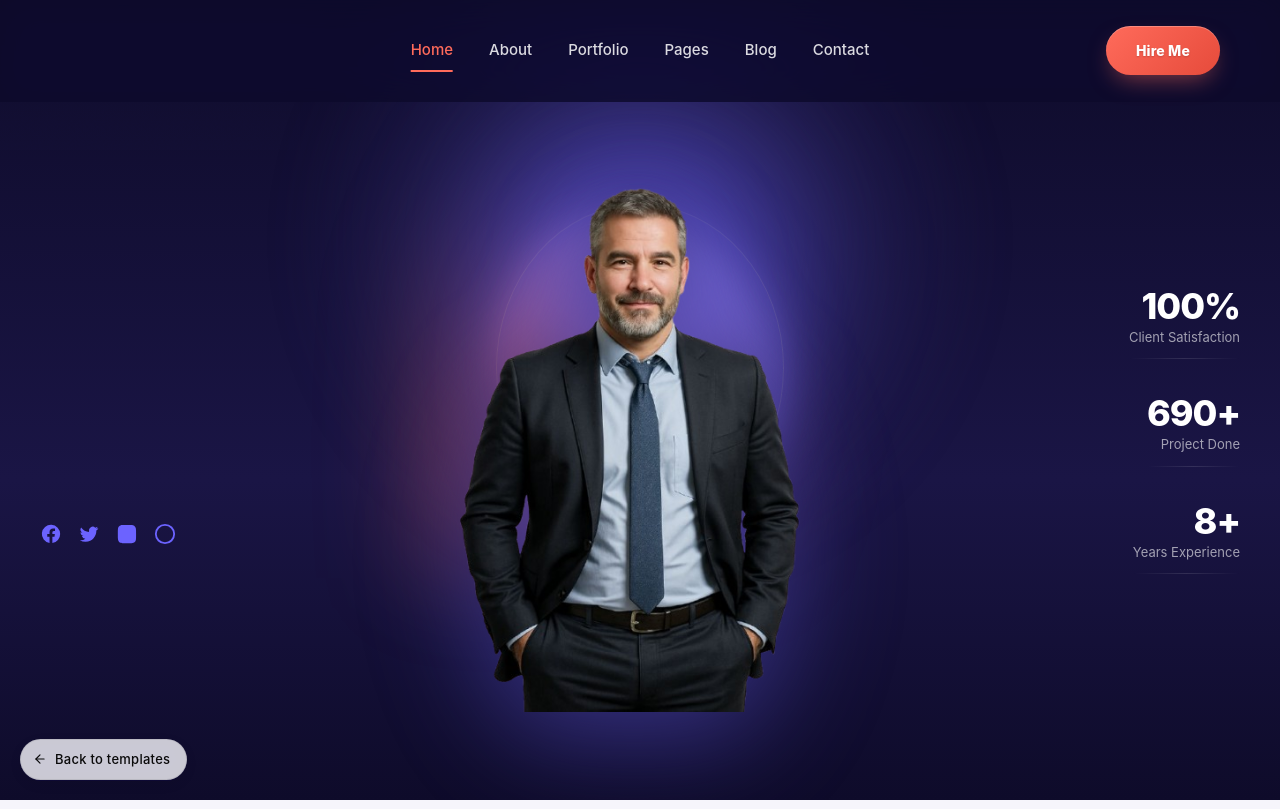
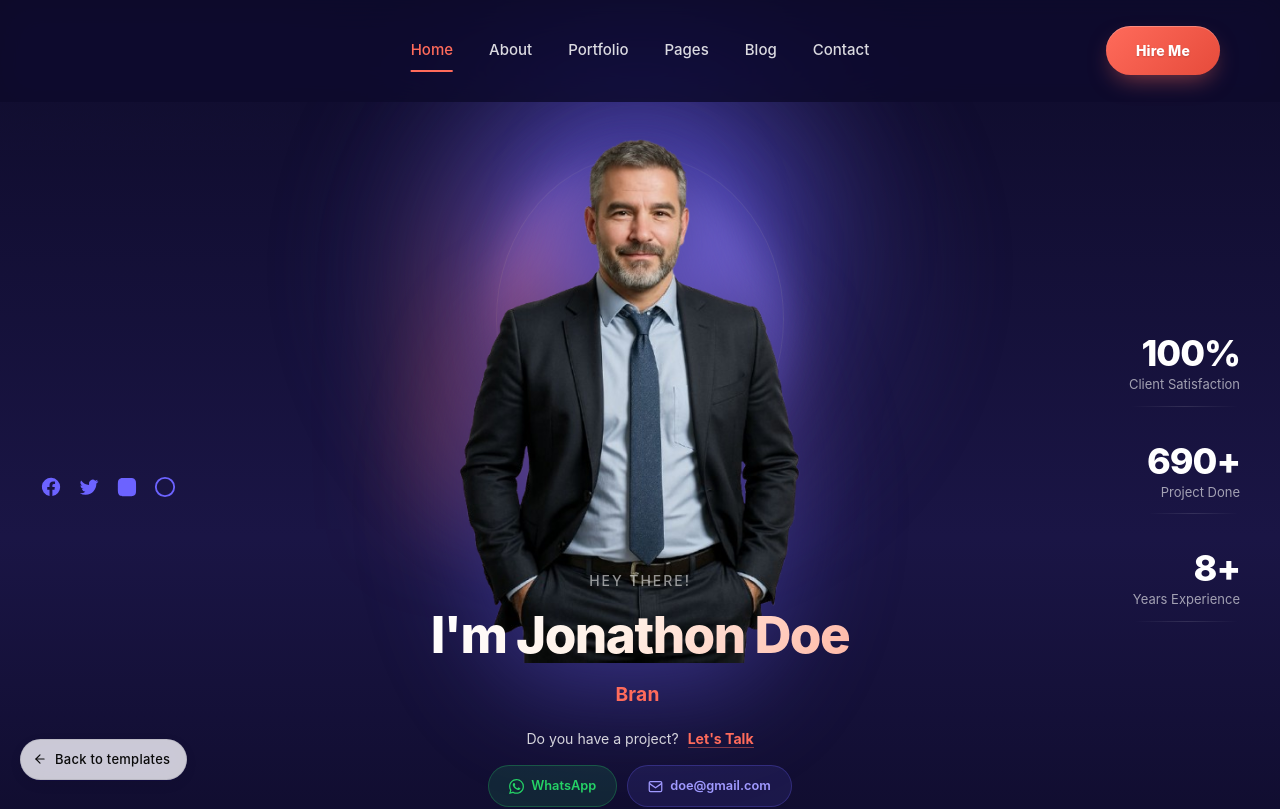
Before and after one commit to joyalvarghese458/template-app, a Next.js app: page /templates/pure in a window 1280 px wide. Shown: the top 809 px of the page. Built offline with nearby package versions, Linux system fonts and the light colour scheme; a web font is replaced by a local one.

Commit message:
changess

```diff
--- a/app/templates/pure/styles.module.css
+++ b/app/templates/pure/styles.module.css
@@ -83,20 +83,7 @@
 }
 
 .badge {
-  display: flex;
-  align-items: center;
-  gap: 14px;
-  background: rgba(255, 255, 255, 0.04);
-  border: 1px solid rgba(255, 255, 255, 0.08);
-  backdrop-filter: blur(10px);
-  -webkit-backdrop-filter: blur(10px);
-  padding: 14px 22px;
-  border-radius: 999px;
-  opacity: 0;
-  transform: translateX(-30px);
-  animation: badgeIn 0.9s cubic-bezier(0.22, 1, 0.36, 1) forwards;
-  width: fit-content;
-  max-width: 320px;
+  display: none;
 }
 
 .badge:nth-child(1) { animation-delay: 0.4s; }
@@ -172,9 +159,9 @@
   display: flex;
   flex-direction: column;
   align-items: center;
-  justify-content: flex-end;
+  justify-content: flex-start;
   z-index: 1;
-  min-height: 380px;
+  min-height: auto;
   width: 100%;
   order: 1;
 }
@@ -271,24 +258,7 @@
 }
 
 .bigName {
-  position: relative;
-  z-index: 2;
-  margin-top: -20px;
-  font-family: "Plus Jakarta Sans", "Inter", sans-serif;
-  font-size: clamp(1.9rem, 6vw, 5rem);
-  font-weight: 800;
-  line-height: 1.05;
-  letter-spacing: -0.03em;
-  background: linear-gradient(120deg, #ffffff 0%, #fff0e6 45%, #ffb9a8 100%);
-  background-clip: text;
-  -webkit-background-clip: text;
-  color: transparent;
-  text-align: center;
-  max-width: 100%;
-  white-space: nowrap;
-  text-shadow: 0 2px 30px rgba(255, 107, 91, 0.25);
-  opacity: 0;
-  animation: nameIn 1.2s 0.4s cubic-bezier(0.22, 1, 0.36, 1) forwards;
+  display: none;
 }
 
 @keyframes nameIn {
@@ -304,12 +274,7 @@
 }
 
 .bigNameSub {
-  margin-top: 16px;
-  text-align: center;
-  color: rgba(255, 255, 255, 0.85);
-  font-size: 15px;
-  opacity: 0;
-  animation: badgeIn 0.9s 1s forwards;
+  display: none;
 }
 
 .bigNameSubLink {
@@ -1200,49 +1165,18 @@
   }
 }
 
-/* ── Mobile hero overrides ─────────────────────────────── */
-
-@media (max-width: 1023px) {
-  /* Stack figure at top, intro below — no bottom-alignment */
-  .heroCenter {
-    justify-content: flex-start;
-    min-height: auto;
-    gap: 0;
-  }
-
-  /* Hide desktop name overlay + sub-line on mobile */
-  .bigName {
-    display: none;
-  }
-
-  .bigNameSub {
-    display: none;
-  }
-
-  /* Hide role/email pill badges on mobile (replaced by mobileIntro) */
-  .badge {
-    display: none;
-  }
-}
-
-/* ── Mobile intro block (shown only on mobile) ─────────── */
+/* ── Hero intro — all screens ──────────────────────────── */
 
 .mobileIntro {
   display: flex;
   flex-direction: column;
   align-items: center;
   text-align: center;
-  gap: 14px;
-  padding: 20px 16px 12px;
+  gap: 16px;
+  padding: 20px 16px 8px;
   width: 100%;
   opacity: 0;
   animation: mobileIntroIn 0.7s 0.35s cubic-bezier(0.22, 1, 0.36, 1) forwards;
-}
-
-@media (min-width: 1024px) {
-  .mobileIntro {
-    display: none;
-  }
 }
 
 @keyframes mobileIntroIn {
@@ -1252,19 +1186,19 @@
 
 .mobileIntroHey {
   margin: 0;
-  font-size: clamp(13px, 3.5vw, 15px);
+  font-size: clamp(11px, 1.2vw, 14px);
   font-weight: 500;
-  letter-spacing: 0.12em;
+  letter-spacing: 0.14em;
   text-transform: uppercase;
-  color: rgba(255, 255, 255, 0.6);
+  color: rgba(255, 255, 255, 0.55);
 }
 
 .mobileIntroName {
   margin: 0;
   font-family: "Plus Jakarta Sans", "Inter", sans-serif;
-  font-size: clamp(1.75rem, 7.5vw, 2.6rem);
+  font-size: clamp(1.8rem, 4vw, 3.4rem);
   font-weight: 800;
-  line-height: 1.1;
+  line-height: 1.08;
   letter-spacing: -0.03em;
   background: linear-gradient(120deg, #ffffff 0%, #fff0e6 45%, #ffb9a8 100%);
   background-clip: text;
@@ -1277,12 +1211,12 @@
   display: flex;
   align-items: center;
   justify-content: center;
-  min-height: 28px;
+  min-height: 32px;
   gap: 1px;
 }
 
 .mobileIntroTypingText {
-  font-size: clamp(14px, 4vw, 17px);
+  font-size: clamp(14px, 1.5vw, 20px);
   font-weight: 700;
   color: #ff6b5b;
   letter-spacing: 0.01em;
@@ -1306,8 +1240,8 @@
 
 /* CTA line */
 .mobileIntroCta {
-  margin: 4px 0 0;
-  font-size: clamp(13px, 3.8vw, 15px);
+  margin: 2px 0 0;
+  font-size: clamp(13px, 1.1vw, 15px);
   color: rgba(255, 255, 255, 0.82);
 }
 
@@ -1331,7 +1265,6 @@
   justify-content: center;
   gap: 10px;
   flex-wrap: wrap;
-  margin-top: 4px;
 }
 
 .mobileIntroWa,
@@ -1339,13 +1272,13 @@
   display: inline-flex;
   align-items: center;
   gap: 7px;
-  padding: 10px 18px;
+  padding: 10px 20px;
   border-radius: 999px;
-  font-size: clamp(12px, 3.5vw, 14px);
+  font-size: clamp(12px, 1vw, 14px);
   font-weight: 600;
   backdrop-filter: blur(10px);
   -webkit-backdrop-filter: blur(10px);
-  transition: background 0.2s, border-color 0.2s, transform 0.25s cubic-bezier(0.22,1,0.36,1);
+  transition: background 0.2s, border-color 0.2s, transform 0.25s cubic-bezier(0.22, 1, 0.36, 1);
   white-space: nowrap;
 }
 
```
